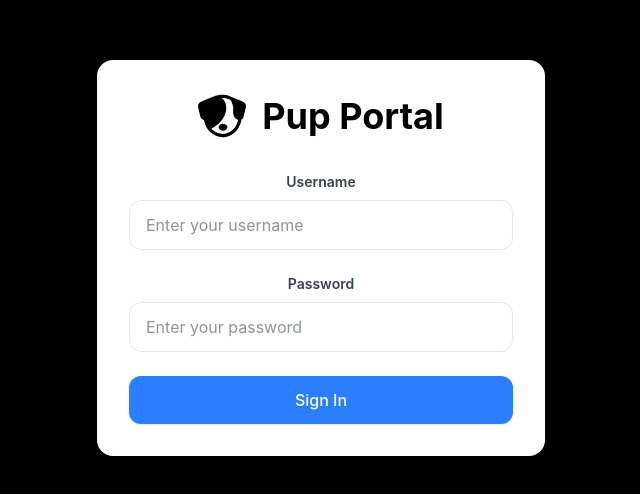
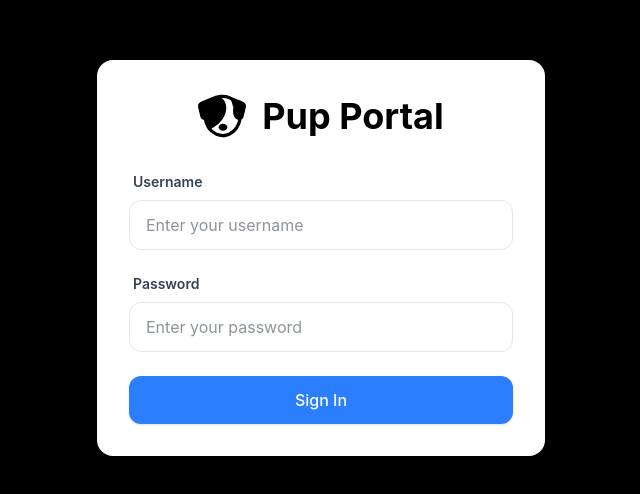
Before and after one commit to jcdesmond23/pup-portal, a React (Vite) app in the folder frontend/: page / in a window 1280 px wide. Shown: the part 142-636 px from the top of the page, without its empty margins (319-959 px from the left). Built offline with nearby package versions, Linux system fonts and the light colour scheme.

Commit message:
Login modal cleaned up

```diff
--- a/frontend/src/components/LoginModal/LoginModal.tsx
+++ b/frontend/src/components/LoginModal/LoginModal.tsx
@@ -44,7 +44,7 @@ function LoginModal() {
         )}
         <form onSubmit={handleSubmit} className="space-y-6">
           <div>
-            <label htmlFor="username" className="block text-sm font-semibold text-gray-700 mb-2">
+            <label htmlFor="username" className="block text-sm font-semibold text-gray-700 mb-2 pl-1 text-left">
               Username
             </label>
             <input
@@ -52,14 +52,14 @@ function LoginModal() {
               type="text"
               value={username}
               onChange={(e) => setUsername(e.target.value)}
-              className="block w-full px-4 py-3 rounded-xl border border-gray-200 focus:border-blue-500 focus:ring-2 focus:ring-blue-200 transition-all duration-200 text-gray-800"
+              className="block w-full px-4 py-3 rounded-xl border border-gray-200 focus:outline-none focus:border-blue-500 transition-all duration-200 text-gray-800"
               placeholder="Enter your username"
               required
               disabled={isLoading}
             />
           </div>
           <div>
-            <label htmlFor="password" className="block text-sm font-semibold text-gray-700 mb-2">
+            <label htmlFor="password" className="block text-sm font-semibold text-gray-700 mb-2 pl-1 text-left">
               Password
             </label>
             <input
@@ -67,7 +67,7 @@ function LoginModal() {
               type="password"
               value={password}
               onChange={(e) => setPassword(e.target.value)}
-              className="block w-full px-4 py-3 rounded-xl border border-gray-200 focus:border-blue-500 focus:ring-2 focus:ring-blue-200 transition-all duration-200 text-gray-800"
+              className="block w-full px-4 py-3 rounded-xl border border-gray-200 focus:outline-none focus:border-blue-500 transition-all duration-200 text-gray-800"
               placeholder="Enter your password"
               required
               disabled={isLoading}
```
